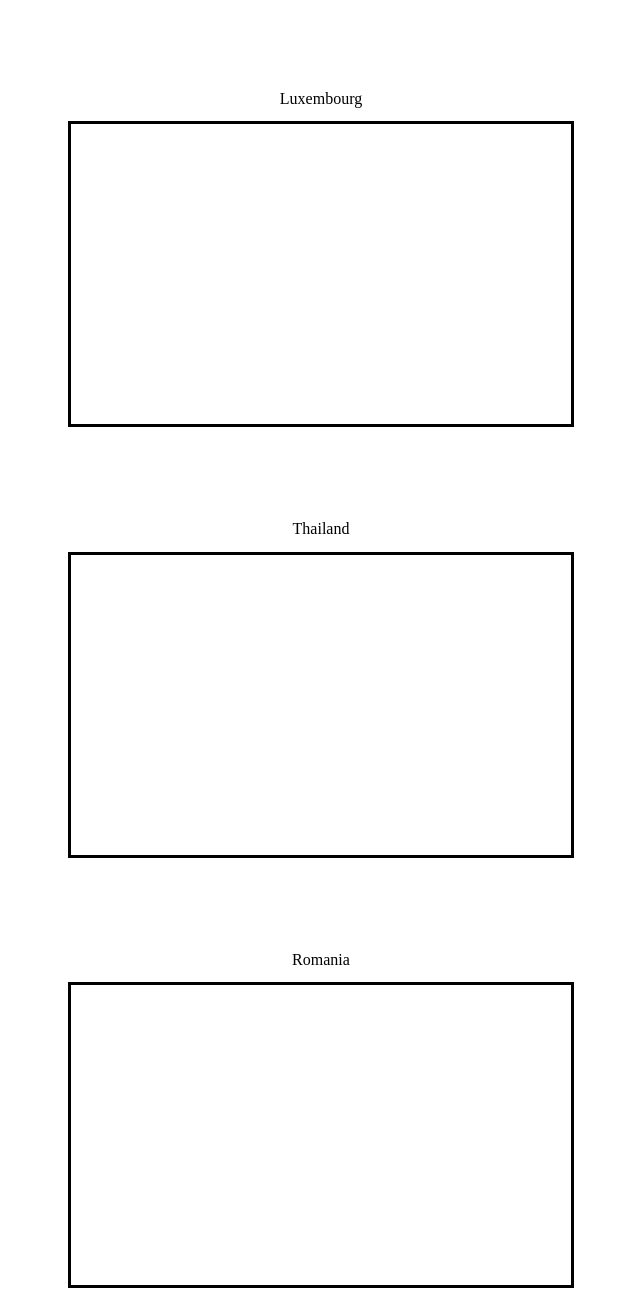
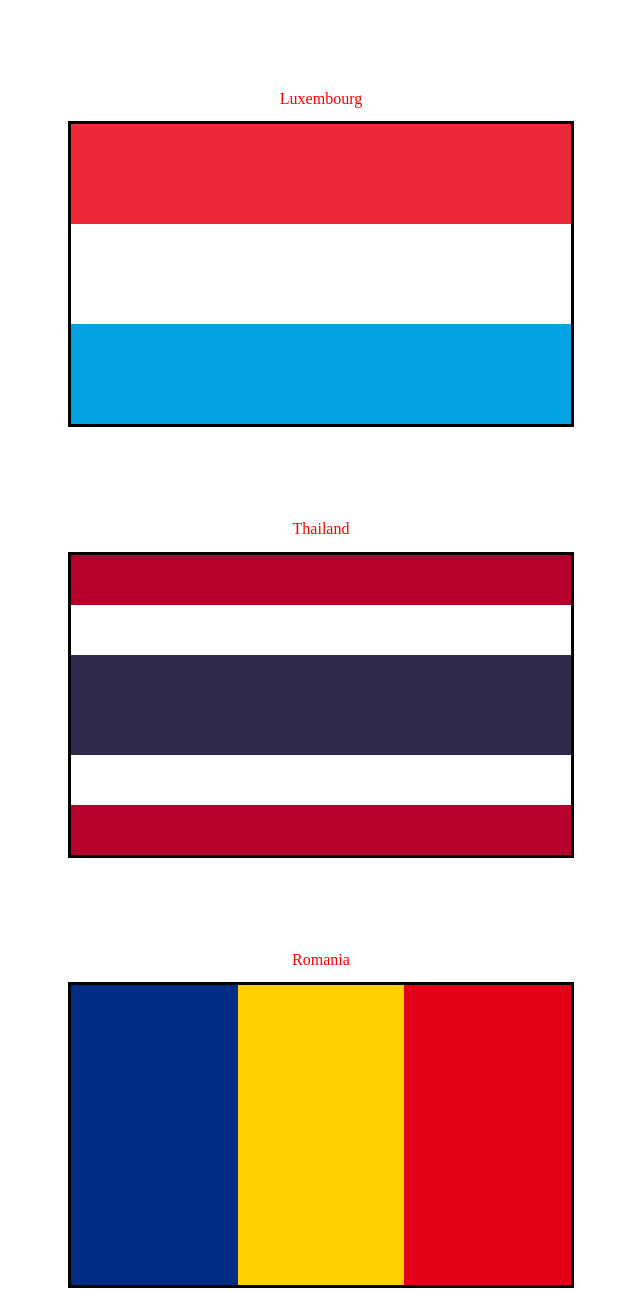
Before and after one commit to fullstack-decal-sp23/hw2-kklairee, a plain HTML site: page index.html in a window 1280 px wide. Shown: the part 509-1800 px from the top of the page, without its empty margins (319-959 px from the left). Drawn offline with Linux system fonts and the light colour scheme.

Commit message:
Finished Hw 2

```diff
--- a/index.html
+++ b/index.html
@@ -37,13 +37,22 @@
     </div>
 
     <h2 class="label">Romania</h2>
-    <div class="flag" style="">
-      <!-- insert flag here -->
+    <div class="flag" style="display: flex; flex-direction:row">
+    <div class="romania-blue threehoriz"></div>
+    <div class="romania-yellow threehoriz"></div>
+    <div class="romania-red threehoriz"></div>
     </div>
 
     <h2 class="label">Mexico</h2>
-    <div class="flag">
-      <!-- insert flag here -->
+    <div class="flag" style="display: flex; flex-direction:row; align-items: center;";>
+    <div class="mexico-green threehoriz"></div>
+    <div class="mexico-img"></div>
+    <img src="eagle.png" style="max-height:100px">
+    <div class="mexico-img"></div>
+
+    <div class="mexico-red threehoriz"></div>
+
+    </div>
     </div>
 
     <h2>Margin</h2>
--- a/styles.css
+++ b/styles.css
@@ -14,6 +14,12 @@
 h2 {
   font-size: medium;
   font-weight: 200;
+  color: red;
+}
+
+h2:hover{
+  color:purple;
+  font-size: xx-large;
 }
 /* END SETUP */
 
@@ -32,10 +38,14 @@ h2 {
 }
 
 .threevert {
+  width: 100%;
+  height: 33.33%;
+
 }
 
 .threehoriz {
   width: 33.3%;
+  height: 100%
 }
 
 .narrow {
@@ -83,26 +93,38 @@ h2 {
   background-color: purple;
 }
 
-.white {
+#white {
   background-color: #fff;
 }
 
 .black {
   background-color: #000;
 }
+.red {
+  background-color: #ED2939;
+}
 
+.light-blue{
+  background-color: #00A2E1;
+}
 /* BEGIN QUESTION 2 */
 
 .thailand-red {
-  /* TODO */
+  background-color: #B5002D;
+  width: 500px;
+  height: 50px;
 }
 
 .thailand-white {
-  /* TODO */
+  background-color: #fff;
+  width: 500px;
+  height: 50px;
 }
 
 .thailand-blue {
-  /* TODO */
+  background-color: #2E2A4C;
+  width: 500px;
+  height: 100px;
 }
 
 /* END QUESTION 2 */
@@ -129,7 +151,8 @@ h2 {
 }
 
 .mexico-img {
-  /* TODO */
+  color: #fff;
+  width:30px;
 }
 
 .mexico-red {
@@ -138,12 +161,13 @@ h2 {
 
 /* QUESTION 6 */
 .margin-container {
-  height: 300px;
-  width: 1030px;
+  height: 295px;
+  width: 1025px;
   border-style: solid;
   margin-bottom: 5rem;
   display: flex;
   justify-content: center;
+  padding: 60px;
 }
 
 /* For margin practice */
```
